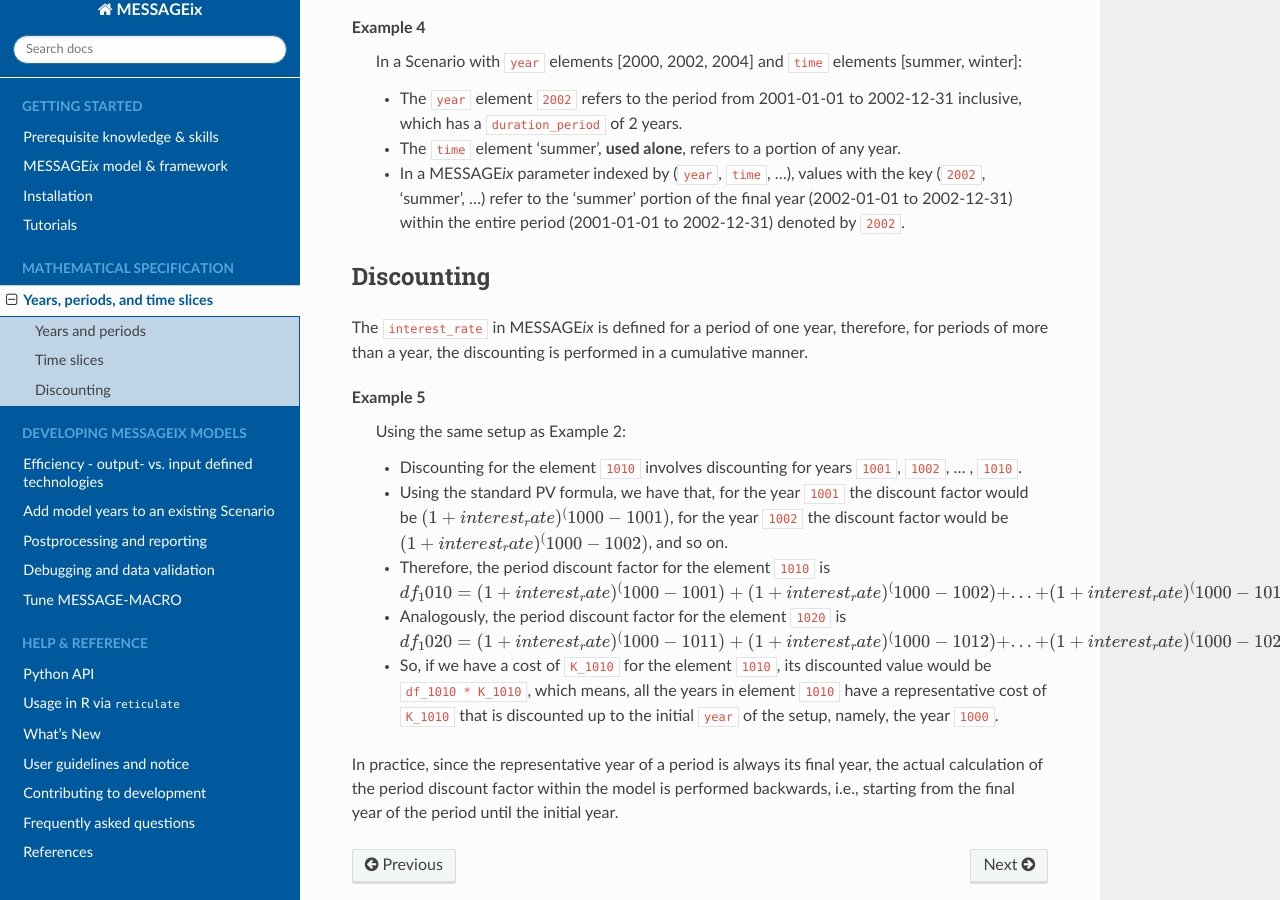
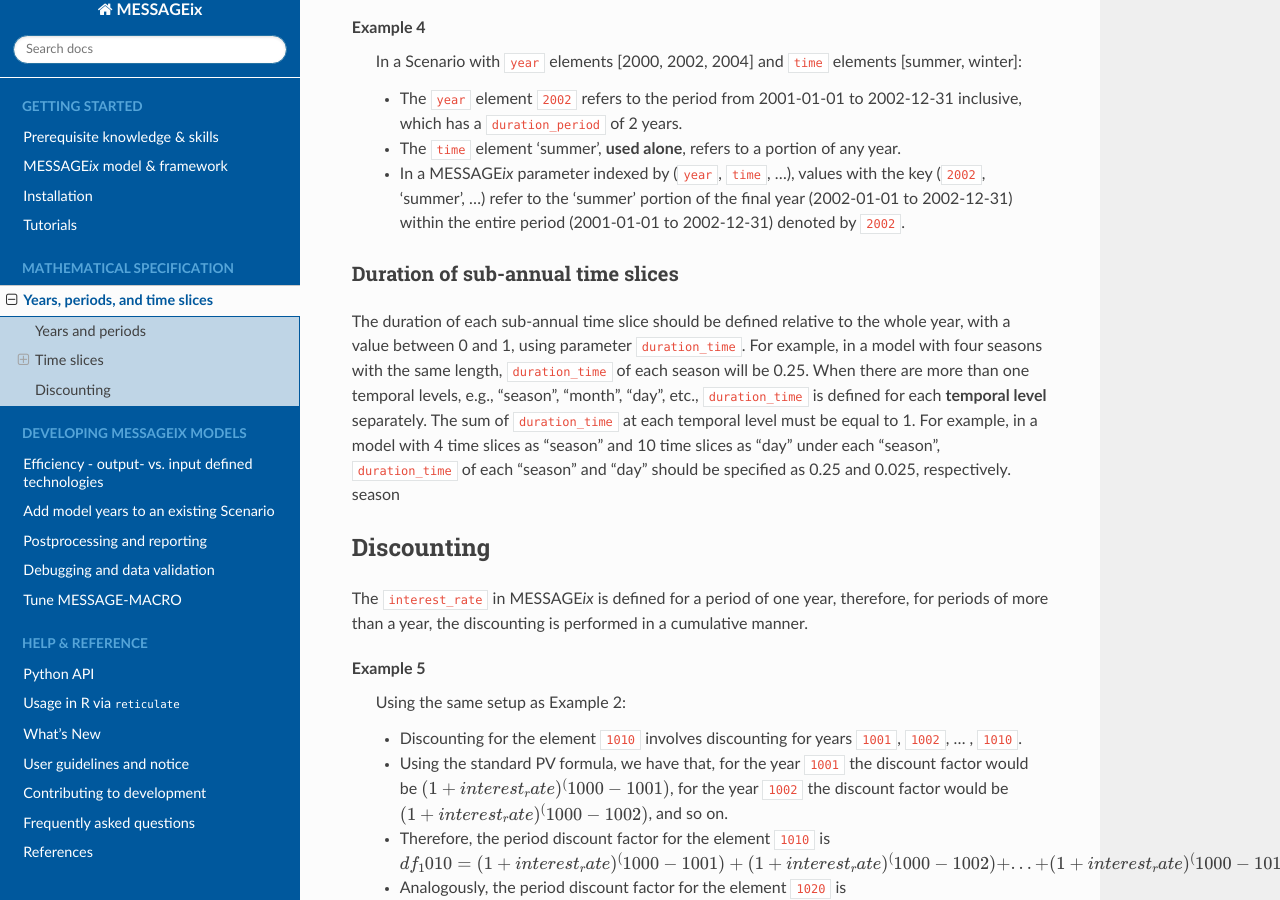
Before and after one commit to iiasa/message_ix, a Sphinx documentation site: the page built from doc/time.rst, in a window 1280 px wide and 900 px high, scrolled down 1408 px. Built offline with Sphinx 7.4.7 and the Read the Docs theme 2.0.0, drawn with Linux system fonts in a browser that asks for light colours; pages that are not in the unit, such as notebooks, are missing from menus.

Commit message:
Update documentation and release notes

```diff
--- a/RELEASE_NOTES.rst
+++ b/RELEASE_NOTES.rst
@@ -9,6 +9,7 @@
 - Update reference for activity and capacity soft constraints (:pull:`474`).
 - Update :meth:`.years_active` to use sorted results (:pull:`491`).
 - Adjust the Westeros reporting tutorial to pyam 1.0 deprecations (:pull:`492`).
+- Change precision of GAMS check for parameter "duration_time" (:pull:`513`).
 
 
 .. _v3.3.0:
--- a/doc/time.rst
+++ b/doc/time.rst
@@ -53,6 +53,14 @@
    - The ``time`` element 'summer', **used alone**, refers to a portion of any year.
    - In a |MESSAGEix| parameter indexed by (``year``, ``time``, …), values with the key (``2002``, 'summer', ...) refer to the 'summer' portion of the final year (2002-01-01 to 2002-12-31) within the entire period (2001-01-01 to 2002-12-31) denoted by ``2002``.
 
+Duration of sub-annual time slices
+----------------------------------
+The duration of each sub-annual time slice should be defined relative to the whole year, with
+a value between 0 and 1, using parameter ``duration_time``. For example, in a model with four seasons with the same length, ``duration_time`` of each season will be 0.25.
+When there are more than one temporal levels, e.g., "season", "month", "day", etc., ``duration_time`` is defined for each **temporal level** separately.
+The sum of ``duration_time`` at each temporal level must be equal to 1. For example, in a model with 4 time slices as "season" and 10 time slices as "day" under each "season",
+``duration_time`` of each "season" and "day" should be specified as 0.25 and 0.025, respectively.
+season
 
 Discounting
 ===========
```
